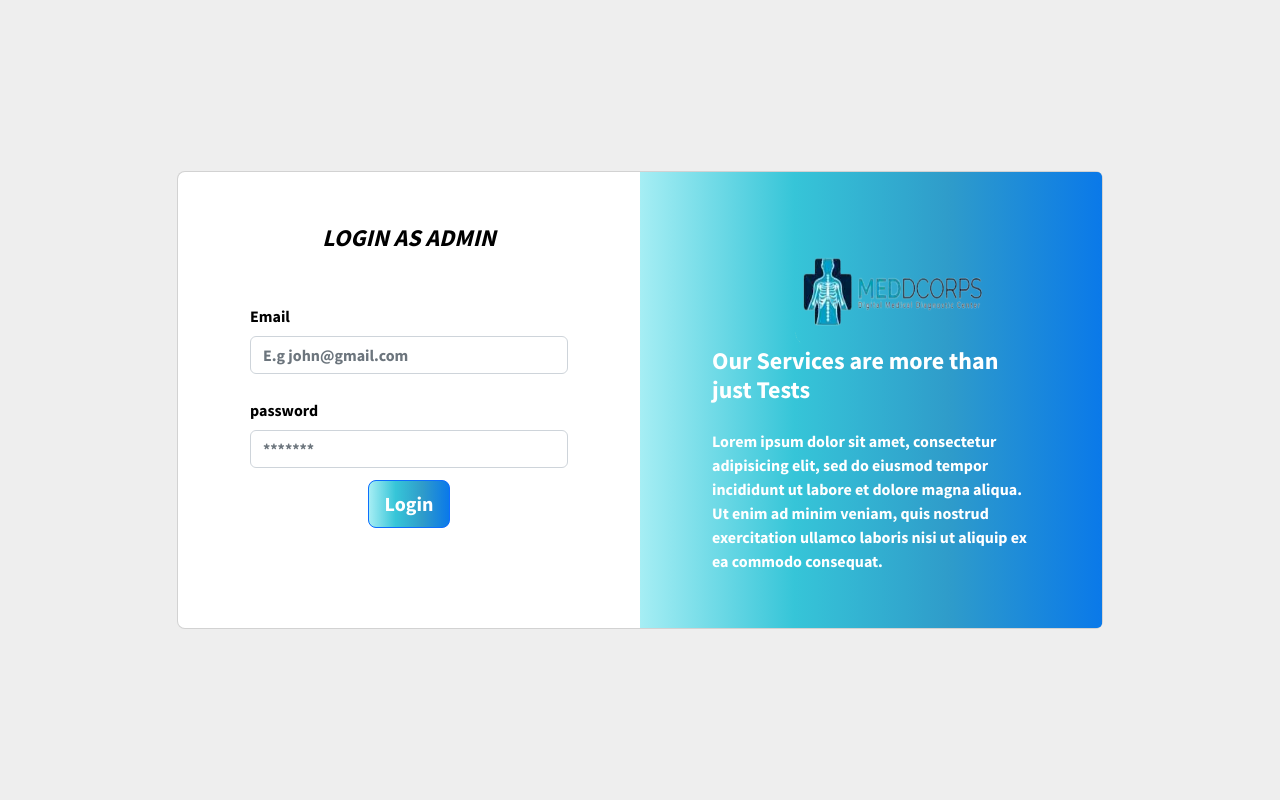
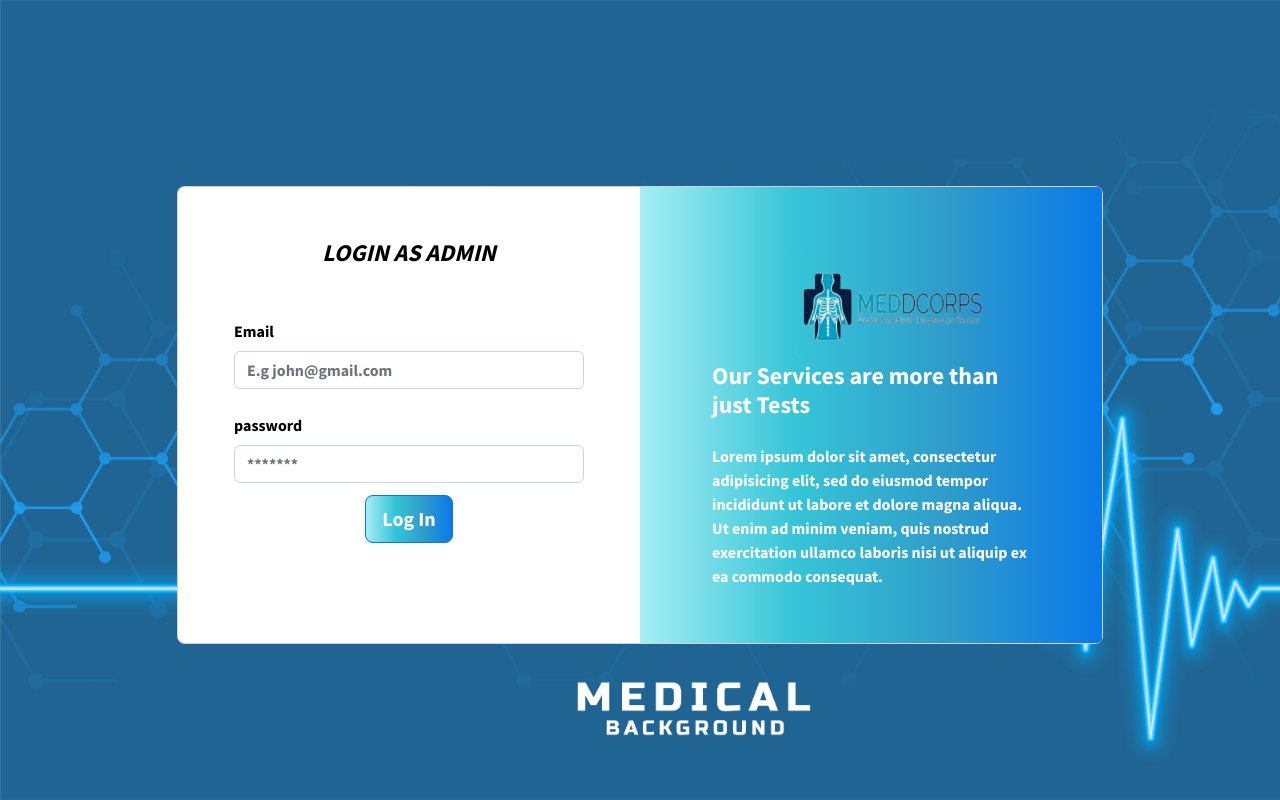
Before and after one commit to Bessonglawrence/MediCorp, a React (Create React App) app: page /login in a window 1280 px wide. Built offline with nearby package versions, Linux system fonts and the light colour scheme.

Commit message:
finished styling the login and added background image

```diff
--- a/src/App.css
+++ b/src/App.css
@@ -111,6 +111,17 @@
   background-size: cover;
   height: auto;
 }
+
+/*Page lay out*/
+#layout{
+  background-image: url('/src//Images/SL-120219-25650-35.jpg');
+  padding-top: 30px;
+  background-repeat: no-repeat;
+  background-size: cover;
+  height: 59rem;
+}
+
+
 /* This is the navbar logo image */
 img{
   height: 50px;
--- a/src/App.js
+++ b/src/App.js
@@ -6,7 +6,8 @@ import {
   Home,
   LayOut,
   Nopage,
-  Login
+  Login,
+  PageLayOut
 } from './Pages';
 import { BrowserRouter, Routes, Route } from "react-router-dom";
 import 'bootstrap/dist/css/bootstrap.css';
--- a/src/Pages/Login/Login.js
+++ b/src/Pages/Login/Login.js
@@ -10,14 +10,14 @@ import logo from '../../Images/logo.png';
 
 const Login = () => {
   return (
-      <section className="h-100 gradient-form" style={{backgroundColor: "#eee"}}>
+      <section className="h-100 gradient-form" id='background_image' style={{backgroundColor: "lightblue"}}>
         <div className="container py-5 h-100">
           <div className="row d-flex justify-content-center align-items-center h-100">
             <div className="col-xl-10">
               <div className="card rounded-3 text-black">
                 <div className="row g-0">
                   <div className="col-lg-6">
-                    <div className="card-body p-md-5 mx-md-4">
+                    <div className="card-body p-md-5 mx-md-2">
 
                       <div className="text-center">
 
@@ -51,7 +51,7 @@ const Login = () => {
 
                         <div className="text-center pt-1 mb-5 pb-1">
                             <Button variant="primary" size="lg" className='gradient-custom-2 pl-6 pr-6' onClick={() => alert('Button click')}>
-                                Login
+                                Log In
                             </Button>
                         </div>
 
--- /dev/null
+++ b/src/Pages/PageLayOut/PageLayOut.js
@@ -0,0 +1,11 @@
+import React from 'react'
+
+const PageLayOut = () => {
+  return (
+    <div id='layout'>
+
+    </div>
+  )
+}
+
+export default PageLayOut;
--- a/src/Pages/index.js
+++ b/src/Pages/index.js
@@ -4,6 +4,7 @@ import Nopage from "./Nopage/Nopage";
 import LayOut from "./LayOut/LayOut";
 import Completed from "./Completed/Completed";
 import Login from "./Login/Login";
+import PageLayOut from "./PageLayOut/PageLayOut";
 
 export {
     Home,
@@ -11,5 +12,6 @@ export {
     Nopage,
     LayOut,
     Completed,
-    Login
+    Login,
+    PageLayOut
 }
```
